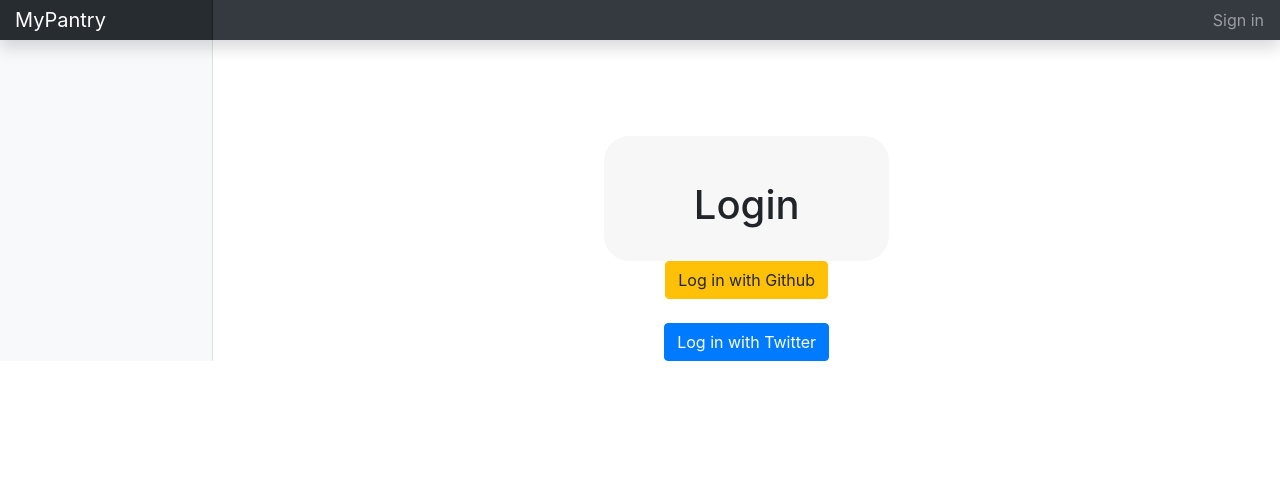
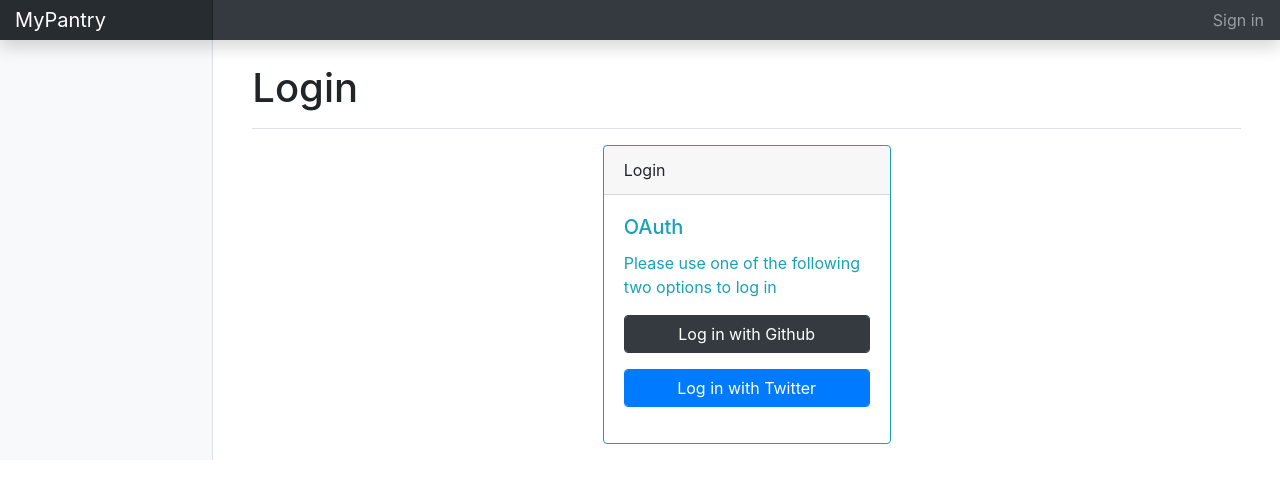
Before and after one commit to GFynbo/cs411-a3-7, a Django app: page /pantry/login in a window 1280 px wide. Shown: the top 499 px of the page. Run offline with Django 3.2, Linux system fonts and the light colour scheme; data that the repository does not hold is empty; some libraries are stand-ins or nearby versions.

Commit message:
change login

```diff
--- a/MyPantry/Pantry/templates/index.html
+++ b/MyPantry/Pantry/templates/index.html
@@ -1,5 +1,6 @@
 {% extends 'base.html' %}
 {% block content %}
+<div class="container-fluid">
 <div class="d-flex justify-content-between flex-wrap flex-md-nowrap align-items-center pt-3 pb-2 mb-3 border-bottom">
     <h1 class="h1">Home{% if matches %} &mdash; You searched for: <strong>{{ query }}</strong>{% endif %}</h1>
     <div class="btn-toolbar mb-2 mb-md-0">
@@ -35,5 +36,6 @@
 {% endfor %}
 </div>
 {% endif %}
+</div>
 
 {% endblock %}
--- a/MyPantry/Pantry/templates/login.html
+++ b/MyPantry/Pantry/templates/login.html
@@ -4,51 +4,35 @@
 {% block content %}
 
   <style>
-  .div1 {
-    border-radius: 25px;
-    width: 28%;
-    height: 40%;
-    padding-top: 45px;
-    padding-right: 15px;
-    padding-left: 15px;
-    background: #F7F7F7;
-    margin-right: auto;
-    margin-left: auto;
+.card {
+        margin: 0 auto; /* Added */
+        float: none; /* Added */
+        margin-bottom: 10px; /* Added */
+}
+  </style>
+  <div class="container-fluid mh-100">
+      <div class="d-flex justify-content-between flex-wrap flex-md-nowrap align-items-center pt-3 pb-2 mb-3 border-bottom">
+          <h1 class="h1">Login</h1>
+      </div>
 
-    box-sizing: border-box;
-
-  }
-
-  width: 300px;
-    height: 100px;
-    border: 1px solid blue;
-    box-sizing: border-box;
-  </style>
-  <p> </p>
-  <p> </p>
-  <br>
-  <br>
-  <br>
-
-
-  <div class="text-center p-t-136" >
-    <div class="div1">
-      <h1>Login</h1>
-      <br>
-          <a href="{% url 'social:begin' 'github' %}">
-            <div class="btn-group">
-              <button type="button" class="btn btn-warning">Log in with Github</button>
+    <div class="card border-info mb-3" style="max-width: 18rem;">
+        <div class="card-header">Login</div>
+        <div class="card-body text-info">
+            <h5 class="card-title">OAuth</h5>
+            <p class="card-text">Please use one of the following two options to log in</p>
+            <div class="form-group">
+              <a href="{% url 'social:begin' 'github' %}">
+                  <button type="button" class="btn btn-dark form-control">Log in with Github</button>
+              </a>
             </div>
-          </a>
-          <br>
-          <br>
-          <a href="{% url 'social:begin' 'twitter' %}">
-            <div class="btn-group">
-              <button type="button" class="btn btn-primary">Log in with Twitter</button>
+            <div class="form-group">
+                <a href="{% url 'social:begin' 'twitter' %}">
+                    <button type="button" class="btn btn-primary form-control">Log in with Twitter</button>
+                </a>
             </div>
-        </a>
+        </div>
     </div>
-  </div>
+</div>
 
 
 
```
